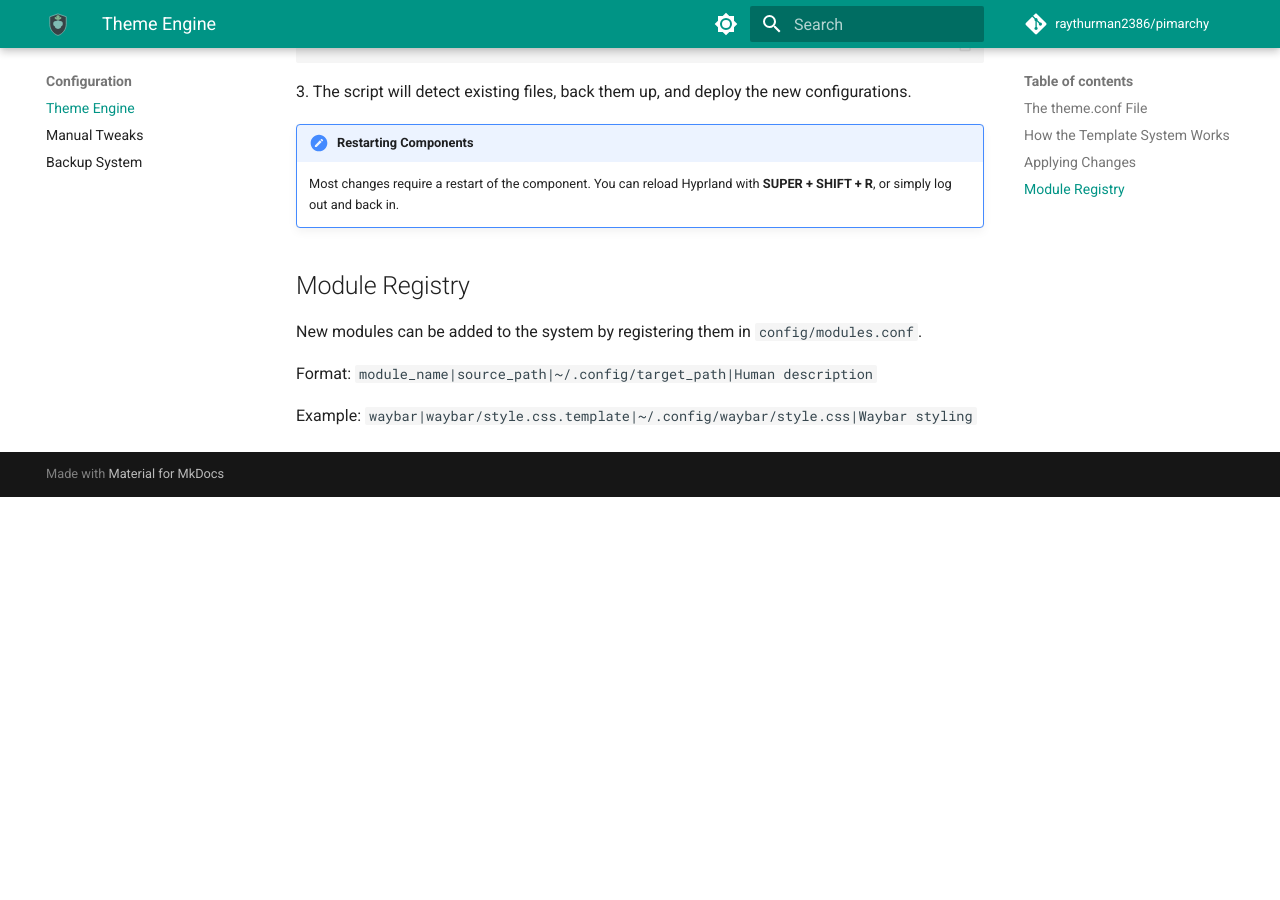
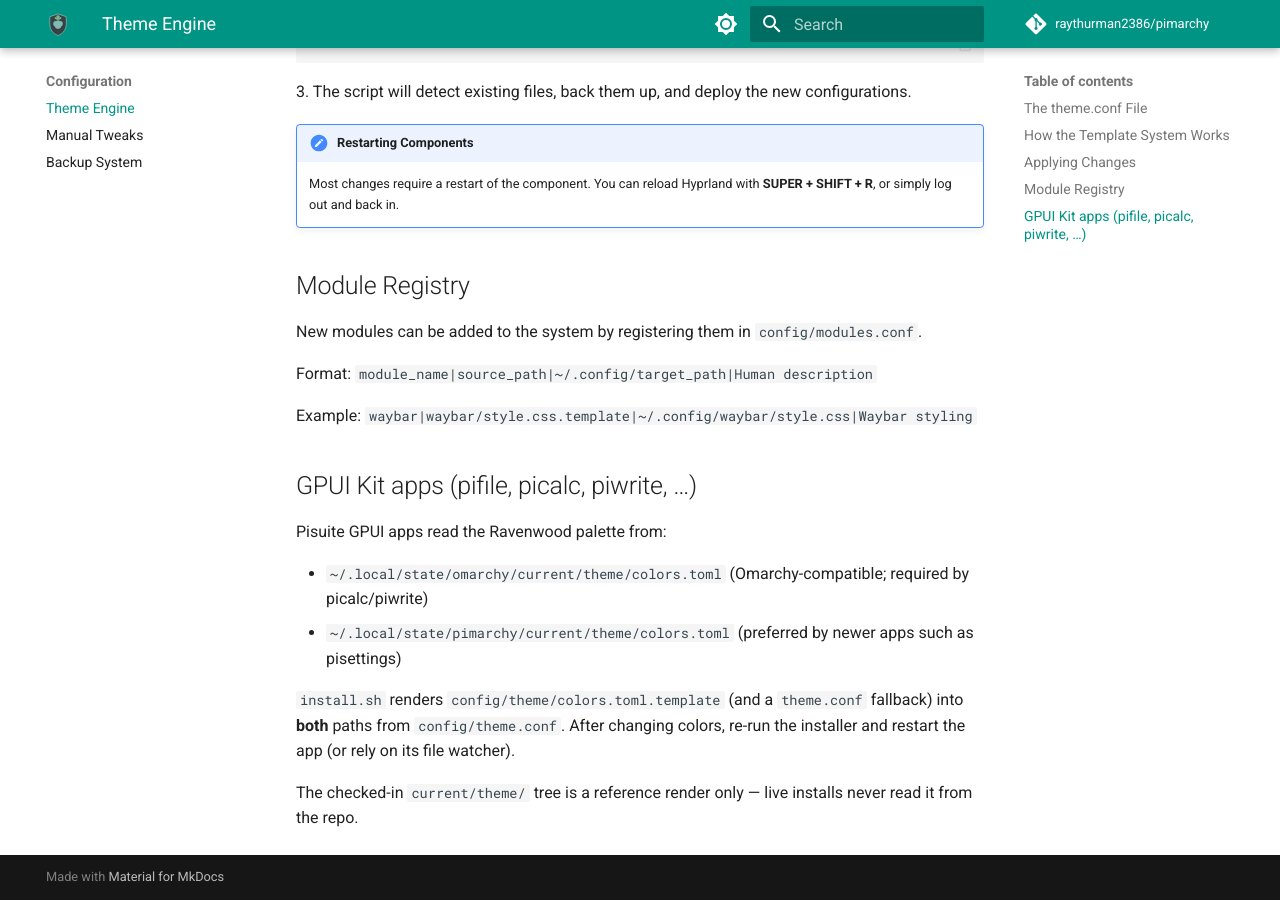
Before and after one commit to raythurman2386/pimarchy, an MkDocs documentation site: the page built from docs/configuration/theme.md, in a window 1280 px wide and 900 px high, scrolled down 1045 px. Built offline with MkDocs 1.6.1 and Material for MkDocs 9.7.7, drawn with Linux system fonts in a browser that asks for light colours; comment, search, counter and statistics services are not loaded; before the commit the page ends 1542 px from its top, so only the background shows below that.

Commit message:
fix: install GPUI Ravenwood theme on clean SD-card installs
colors.toml.template was never registered in modules.conf, so firstboot
left ~/.local/state/{omarchy,pimarchy}/current/theme empty and pisuite
apps fell back to stock palettes. Wire the template (plus theme.conf
fallback) into both Omarchy-compatible and Pimarchy state paths, document
the layout, and clean it up on uninstall.

```diff
--- a/current/theme/colors.toml
+++ b/current/theme/colors.toml
@@ -1,5 +1,5 @@
 # Pimarchy Ravenwood theme — generated from config/theme.conf
-# Consumed by picalc, piwrite, and pifile via ~/.local/state/omarchy/current/theme
+# Reference render only. Live installs write ~/.local/state/{omarchy,pimarchy}/current/theme/colors.toml from config/theme/colors.toml.template
 mode = "dark"
 
 accent = "#4ade80"
--- a/docs/configuration/theme.md
+++ b/docs/configuration/theme.md
@@ -47,3 +47,14 @@ Format:
 
 Example:
 `waybar|waybar/style.css.template|~/.config/waybar/style.css|Waybar styling`
+
+## GPUI Kit apps (pifile, picalc, piwrite, …)
+
+Pisuite GPUI apps read the Ravenwood palette from:
+
+- `~/.local/state/omarchy/current/theme/colors.toml` (Omarchy-compatible; required by picalc/piwrite)
+- `~/.local/state/pimarchy/current/theme/colors.toml` (preferred by newer apps such as pisettings)
+
+`install.sh` renders `config/theme/colors.toml.template` (and a `theme.conf` fallback) into **both** paths from `config/theme.conf`. After changing colors, re-run the installer and restart the app (or rely on its file watcher).
+
+The checked-in `current/theme/` tree is a reference render only — live installs never read it from the repo.
```
Also changed, not shown: AGENTS.md (+1 -0 lines), docs/getting-started/installation.md (+1 -1 lines), 3 other files.
